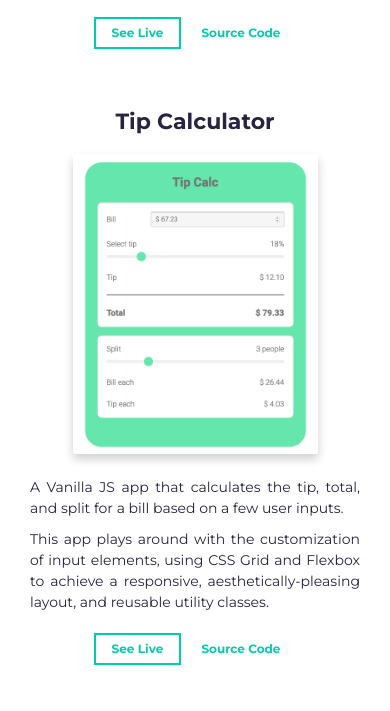
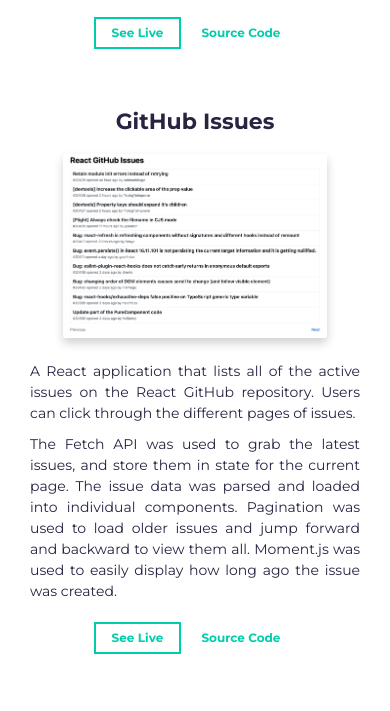
Before and after one commit to shanesc/portfolio, a website: page index.html in a window 390 px wide. Shown: the part 2913-3624 px from the top of the page. Drawn offline with nearby package versions, Linux system fonts and the light colour scheme.

Commit message:
Add GitHub Issues project, fix highlighting issue with hero button on mobile

```diff
--- a/index.html
+++ b/index.html
@@ -21,7 +21,7 @@
           I'm a Software Developer.
         </h1>
         <a
-          class="hero__btn btn btn--large btn--green"
+          class="hero__btn btn btn--large btn--green u-noselect"
           onclick="scrollToAbout()"
           >Learn more</a
         >
@@ -149,6 +149,51 @@
           </div>
         </div>
         <div class="projects__project">
+          <h3 class="projects__title">GitHub Issues</h3>
+          <div class="projects__details">
+            <p>
+              A React application that lists all of the active issues
+              on the React GitHub repository. Users can click through
+              the different pages of issues.
+            </p>
+            <p>
+              The Fetch API was used to grab the latest issues, and
+              store them in state for the current page. The issue data
+              was parsed and loaded into individual components.
+              Pagination was used to load older issues and jump
+              forward and backward to view them all. Moment.js was
+              used to easily display how long ago the issue was
+              created.
+            </p>
+          </div>
+          <div class="projects__btns">
+            <a
+              href="https://shanesc.github.io/github-issues/"
+              target="_blank"
+              class="btn btn--green"
+              >See Live</a
+            >
+            <a
+              href="https://github.com/shanesc/github-issues/"
+              target="_blank"
+              class="btn btn--green btn--no-border u-shift-right"
+              >Source Code</a
+            >
+          </div>
+          <div class="projects__demo">
+            <a
+              href="https://shanesc.github.io/github-issues/"
+              target="_blank"
+            >
+              <img
+                src="images/github-issues-project.png"
+                alt="GitHub Issues project screenshot"
+                class="projects__image u-shift-up"
+              />
+            </a>
+          </div>
+        </div>
+        <div class="projects__project">
           <h3 class="projects__title">Tip Calculator</h3>
           <div class="projects__details">
             <p>
@@ -258,7 +303,6 @@
             name="chevron-up-outline"
             class="u-shift-up"
           ></ion-icon>
-          <!-- <i class="fa fa-angle-up fa-2x u-shift-up"></i> -->
         </a>
         <div class="social-links">
           <a href="https://twitter.com/shanem_io" target="_blank">
@@ -267,10 +311,10 @@
           <a href="https://www.github.com/shanesc" target="_blank">
             <i class="fab fa-github u-shift-up"></i>
           </a>
-          <!-- <a href="https://codepen.io/shaneSC" target="_blank">
+          <!-- <a href="#" target="_blank">
             <i class="fab fa-codepen u-shift-up"></i>
           </a>
-          <a href="https://www.linkedin.com/in/shane-m-0668a766/" target="_blank">
+          <a href="#" target="_blank">
             <i class="fab fa-linkedin-in u-shift-up"></i>
           </a> -->
         </div>
@@ -282,11 +326,11 @@
     </footer>
     <script>
       function scrollToAbout() {
-        var elmnt = document.querySelector('.about');
+        const elmnt = document.querySelector('.about');
         elmnt.scrollIntoView({ behavior: 'smooth' });
       }
       function scrollToHero() {
-        var elmnt = document.querySelector('.hero');
+        const elmnt = document.querySelector('.hero');
         elmnt.scrollIntoView({ behavior: 'smooth' });
       }
     </script>
```
Also changed, not shown: sass/main.scss (+9 -0 lines), images/github-issues-project.png (added).
